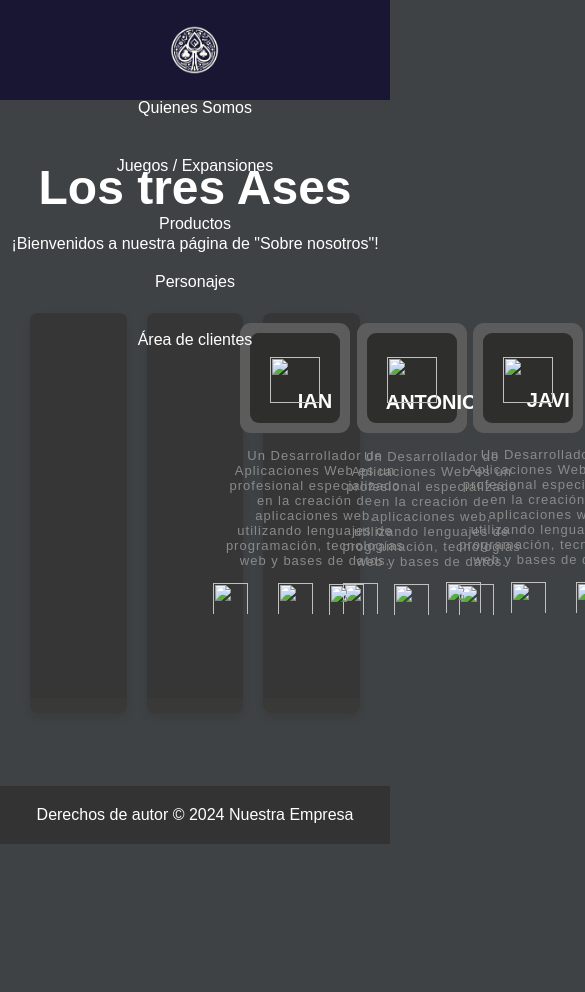
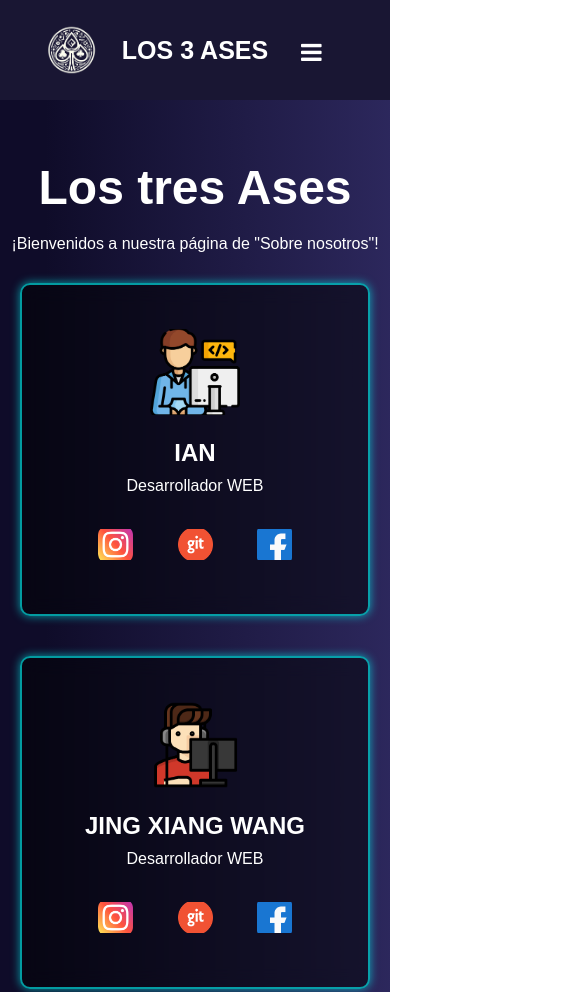
Before and after one commit to wjxant/PROYECTO-INTEGARADOR-HTML-LOS-3-ASES-, a plain HTML site: page quines_somos.html in a window 390 px wide. Shown: the top 992 px of the page, 585 px wide, since content can reach past the window. Before the commit the page ends 844 px from the top, so only its background shows below. Drawn offline with nearby package versions, Linux system fonts and the light colour scheme.

Commit message:
Actualizacion
Responsive

```diff
--- a/css/style.css
+++ b/css/style.css
@@ -3,15 +3,20 @@
     margin: 0;
     padding: 0;
 }
+
+
+
+
+
 html, body{
-    height: 100%;
+     height: 100%; /*para que ocupe el 100% de la ventana */
 }
 body{
     text-align: center;
     font-family: Verdana, Geneva, Tahoma, sans-serif;
 }
 img{
-    width: 500px;
+    width: 500px;/* ajustar el tamaño de todas las imagenes*/
     height: 500px;
 }
 
@@ -19,6 +24,7 @@ a{
     color: inherit;
     text-decoration: none;
 }
+/*contenedor del menu*/
 nav{
     background-color: rgb(25, 22, 51);
     color: #fff;
@@ -29,9 +35,9 @@ nav{
     display: flex;
     margin: auto;
     justify-content: center;
-    z-index: 9999999999;
+    z-index: 9999999999;/*coloca por encima de otrs elementos*/
     width: 100%;
-    position: fixed;
+    position: fixed;/*fija el menu */
 }
 .espacio_menu{
     height: 150px;
@@ -40,7 +46,7 @@ li{
     /* poner en bloque y poner en horiozontal */
     margin-top: -40px;
     display: inline-block;
-    /* color del txt */
+
 }
 /* son las vistas menores de 992px */
 @media screen and (max-width: 992px) {
@@ -48,11 +54,11 @@ li{
         /* poner en bloque y poner en horiozontal */
         margin-top: -40px;
         display: block;
-        /* color del txt */
+
     }
     .item_menu {
         padding: 1px;
-        display: none;
+        display: none; /*oculta el menu*/
         position: relative;
         top: 60px;
         right: -60%;
@@ -88,7 +94,7 @@ li{
         left: 1%;
     }
     li>div{
-        transition: none;
+        transition: none; /*elimina las transiciones*/
     }
     .videoPrincipal{
         margin-top: 65px;
@@ -124,45 +130,18 @@ li{
         margin-top: -290px;
         height: 100%;
     }
-    .container {
-        display: flex;
-        justify-content: center;
+    .threeholder {
+        flex-direction: column;
         align-items: center;
-        flex-wrap: wrap;
-        padding: 20px;
-    }
-    .threeholder {
-        display: flex;
-        justify-content: space-around;
-        flex-wrap: wrap;
-        width: 100%;
     }
 
     .three {
-        flex: 1;
-        max-width: 300px;
-        margin: 10px;
-        box-shadow: 0 4px 8px rgba(0, 0, 0, 0.1);
-        border-radius: 8px;
-        overflow: hidden;
-        background-color: #fff;
-        text-align: center;
-        padding: 20px;
-    }
-
-    .circlepic {
-        width: 100px;
-        height: 100px;
-        background-color: #ddd;
-        border-radius: 50%;
-        margin: 0 auto;
-    }
-
-    .circleborder {
-        padding: 20px;
+        max-width: 80%;
     }
 
 }
+
+
 /* son las vistas mayores de 992px */
 @media screen and (min-width: 992px) {
     li:hover a{
@@ -181,7 +160,7 @@ li{
         /* poner en bloque y poner en horiozontal */
         margin-top: -40px;
         display: inline-block;
-        /* color del txt */
+
     }
     nav{
         display: inline-block;
@@ -190,21 +169,36 @@ li{
         display: none;
     }
     /* findemenu */
+    .container {
+        width: 60%;
+    }
+
+    .threeholder {
+        width: 100%;
+    }
+
+    .three {
+        width: 33.33%;
+    }
+
+    .circleborder {
+        position: relative;
+        display: block;
+        margin: auto;
+    }
+    #videoTrailer{
+        margin-top: -180px;
+    }
+    .infoIndex{
+        margin-top: -110px;
+
+    }
+    .contenido1{
+        margin-top: 220px;
+    }
+}
 
 
-    .contenido1 h2{
-        margin: 100px;
-    }
-    .contenido1 #bloque1{
-        margin: 100px;
-    }
-    #videoTrailer{
-        width: 100%;
-        height: 100%;
-        margin-top: -150px;
-    }
-
-}
 /* li:hover>div{
     opacity: 1;
     left: -25%;
@@ -238,7 +232,7 @@ li>div>div{
 img{
     width: 50%;
     height: 50%;
-    object-fit: cover;
+    object-fit: cover;/*contendor de imagen*/
 }
 .logo_img{
     width: 55px;
@@ -274,7 +268,7 @@ img{
     background-color: red;
     padding: 15px 20px;
     border-radius: 5px;
-    cursor: pointer
+    cursor: pointer/*para que reacciones cuando el cursor ester por encima*/
 }
 #descargar:hover{
     background-color: cadetblue;
@@ -320,124 +314,54 @@ img{
 
 /* quienes somos */
 
-.cabeza p{
+.cabeza p {
     color: white;
 }
-.perfil{
-    width:100%;
-    height: 100%;
+
+.container_quiensomos{
+    max-width: 1200px;
+    margin: auto;
+    display: flex;
+    flex-wrap: wrap;
+    justify-content: center;
+}
+.cartas_quiessomos {
     position: relative;
-
-
-   }
-.social {
-       list-style: none;
-       display: flex;
-       align-items: center;
-       justify-content: center;
-       margin-top: 1px; /* Reducir el margen superior */
-   }
-
-.social li {
-       margin: 0 15px; /* Reducir el margen horizontal entre los iconos */
-   }
-
-.socials a i {
-       font-size: 25px; /* ! Reducir el tamaño de los iconos */
-       color: #fff;
-   }
-
-.social a i:hover {
-       transition: all .5s ease; /* Añadir una transición suave */
-   }
-.threeholder {
-	position: relative;
-	margin: 0 auto;
-	width: 100%; /*esto es para q ocupe toda la vetana */
-	height: 400px;
-  text-align: center;
+    width: 400px;
+    height: auto;
+    margin: 20px;
+    display: inline-block;
+    border-radius: 10px;
+    background: rgba(0, 0, 0, 0.5); /* Fondo negro semi-transparente */
+    backdrop-filter: blur(10px); /* Fondo borroso */
+    border: 2px solid rgba(0, 255, 255, 0.6); /* Borde cian brillante */
+    box-shadow: 0 0 10px rgba(0, 255, 255, 0.6); /* Sombra de color cian */
+    color: white; /* Texto blanco para contraste */
+    padding: 20px; /* Espaciado interno */
 }
 
-.three {
-	display: inline-block;
-	width: 33.333333333%;
-	height: 100%;
-	transition: all 0.25s;
-	border-bottom: 15px solid;
+.foto_perfil img{
+    width: 90px;
+    height: 90px;
+    margin: 20px;
+}
+#redessocialesicons{
+    margin: 20px;
+    width: 35px;
+    height: 35px;
+    margin: 10px;
+}
+.redessociales a{
+    margin: 10px;
+    width: 40px;
+}
+.redessociales li{
+    display: inline-block;
 
 }
-
-.three {
-	background: #363636;
-	border-bottom-color: #393938;
-}
-
-
-
-.three:hover {
-	background: #272626; /* default for hover, can override per class if needed */
-}
-
-.three:hover {
-	background: #272626;
-}
-
-
-
-.circleborder, .circlepic {
-	position: absolute;
-	border-radius: 10%;
-    z-index: 2;
-}
-
-.circleborder {
-	top: 30px;
-	width: 90px;
-	height: 90px;
-	background: #2e2e2d;
-	margin-left: 200px;
-}
-
-.circlepic {
-	top: 20px;
-	width: 110px;
-	height: 110px;
-	background: #5c5c5c;
-	margin-left: 190px;
-}
-
-.threeholder h4, .threeholder p {
-	width: 200px;
-	text-align: center;
-	margin-left: -55px; /*esto es para mover las letras*/
-	color: white;
-}
-
-.threeholder h4 {
-	font-size: 20px;
-	font-weight: bold;
-	margin-top: -70px;
-}
-
-.threeholder p {
-	font-size: 13px;
-	color: #8a8a8a;
-	margin-top: 15px;
-	letter-spacing: 1px;
-}
-
-.three:hover h4 {
-	color: rgb(242, 242, 242);
-}
-
-.three:hover svg{
-	transition: all 0.65s;
-	transform: rotateY(360deg);
-	fill: #aeada8; /* default for hover, can override per class if needed */
-}
-
-.three:hover svg {
-	fill: #858481;
+.redessociales{
+    padding-top: 30px;
+    margin: 20px;
 }
 
 
@@ -446,10 +370,10 @@ footer {
     color: #fff;
     padding: 10px 20px;
     text-align: center;
-    position: fixed;
     bottom: 0;
     width: 100%;
     z-index: 999;
+    margin-bottom: 1px;
 }
 
 
@@ -508,12 +432,12 @@ footer {
     position: relative;
     top: 40px;
     z-index: 1;
-    filter: drop-shadow(5px 5px 4px rgba(0, 0, 0, 0.5));
+    filter: drop-shadow(5px 5px 4px rgba(0, 0, 0, 0.5));/*sombreado*/
     transition: all ease 400ms;
 }
 .card:hover .cover img{
     top: 0px;
-    filter: none;
+    filter: none;/*elemina los filtros del elemento*/
 }
 .card .img_back{
     width: 100%;
@@ -580,7 +504,7 @@ puede ser p, img, videos, etc., en funcion de su posicion y los situaciones entr
 .card .description input{
     padding: 10px 40px;
     margin: 20px auto 0 auto;
-    border: none;
+    border: none;/*elimina el borde*/
     display: block;
     background: #A6359D;
     color: white;
@@ -605,19 +529,7 @@ puede ser p, img, videos, etc., en funcion de su posicion y los situaciones entr
     box-sizing: border-box;
     font-family: sans-serif;
 }
-body{
-     /* display: flex;  */
-    /*propiedades para alinear y ajustar mejor las cartas */
-    flex-wrap: wrap;
-    align-items: center;
-    justify-content: center;
-    min-height: 100vh;
-    background: rgb(63, 66, 68);
-    background-image: url(fondo.jpg);
-    background-repeat: no-repeat;
-    background-attachment: fixed;
-    background-size: 100% 100%;
-}
+
 .card{
     position: relative;
     width: 300px;
@@ -642,7 +554,7 @@ body{
 
 
 .card .front{
-    transform: perspective(600px) rotateY(0deg);
+    transform: perspective(600px) rotateY(0deg);/*para rotar las cartas*/
     box-shadow: 0px 5px 10px #000;
 }
 
@@ -661,7 +573,7 @@ body{
 .card img[alt="Personaje1"]  {
 
     background-image: url('../img/FondoPersonaje1.jpg');
-    background-size: cover;
+    background-size: cover;/*Para que se pongan de fondo*/
     background-position: center;
 }
 
@@ -754,7 +666,10 @@ body{
 .card:hover .back{
     transform: perspective(600px) rotateY(360deg);
 }
+#separadarproductos{
+    margin: 40px;
 
+}
 
 
 /* login */
@@ -806,8 +721,7 @@ input[type="text"], input[type="password"]{
     padding: 17px 40px;
     border-radius: 7px;
     cursor: pointer;
-    /* display: inline-block;
-    position: relative; */
+
 
 
 }
@@ -913,9 +827,10 @@ p{
 
 
 main {
-    background-color: rgb(83, 80, 76);
+    background-color: rgba(83, 80, 76, 0.5); /* Fondo con transparencia */
     display: flex;
     flex-wrap: wrap;
+    backdrop-filter: blur(5px); /* Aplicar desenfoque */
 }
 
 main section {
@@ -937,13 +852,7 @@ section.images img {
 }
 
 
-
-/*PequeÃ±os resteos*/
-
-h1,
-h3,
-h4,
-p {
+h1,h3,h4,p {
     margin: 0px;
     padding: 10px;
 }
@@ -1003,4 +912,11 @@ header {
         width: 50%;
         height: auto;
     }
+    .threeholder{
+        width: 100%;
+    }
+    .three{
+        width: -33%;
+    }
+
 }
--- a/quines_somos.html
+++ b/quines_somos.html
@@ -5,121 +5,182 @@
     <meta name="viewport" content="width=device-width, initial-scale=1.0">
     <link rel="stylesheet" href="css/style.css">
     <link rel="shortcut icon" href="icon/Logo3ASES.png" type="image/x-icon"><!--agregar logo mediante link:favicon-->
-    <title>Quiees Somos</title>
+    <title>Quienes Somos</title>
+    <script src="https://ajax.googleapis.com/ajax/libs/jquery/3.3.1/jquery.min.js"></script>
+    <link rel="stylesheet" href="https://cdnjs.cloudflare.com/ajax/libs/font-awesome/4.7.0/css/font-awesome.min.css">
+    <script src="script.js"></script>
+
+    <style>
+        body {
+        margin: 0;
+        padding: 0;
+        font-family: Arial, sans-serif;
+        color: #fff;
+        background: linear-gradient(to bottom right, #0f0c29, #302b63, #24243e);
+        background-size: 100% 1000000px;
+    }
+    </style>
+
+
+
+
 </head>
-<body>
-    <!-- INICIO DE MENU -->
-    <nav>
+<body class="color1">
+
+
+
+     <!-- INICIO DE MENU -->
+     <nav>
         <ul>
-            <li>
-                <a href="index.html">
+            <li class="cantenerdor_logo">
+                <a href="index.html" class="uno">
                     <img class="logo_img" src="icon/logoblanco.png" alt="">
                 </a>
             </li>
-            <li>
-                <a href="quines_somos.html">Quienes Somos</a>
 
+
+            <li class="menu">
+                <div class="iconmenu"><i class="fa fa-bars" style="font-size:24px"></i></div>
             </li>
-            <li>
+            <li class="titulo">
+                <h1>LOS 3 ASES</h1>
+            </li>
+
+            <li class="item_menu">
+                <a href="quines_somos.html" >Quienes Somos</a>
+            </li>
+            <li class="item_menu">
                 <a href="Juegos_Expansiones.html">Juegos / Expansiones</a>
 
             </li>
-            <li>
-                <a href="Productos.html">Productos</a>
+            <li class="item_menu">
+                <a href="Productos.html" >Productos</a>
 
             </li>
-            <li>
-                <a href="Personaje.html">Personajes</a>
+            <li class="item_menu">
+                <a href="Personaje.html" >Personajes</a>
 
             </li>
-            <li>
-                <a href="login.html">Área de clientes</a>
+            <li class="item_menu">
+                <a href="login.html" >Área de clientes</a>
 
             </li>
+
         </ul>
     </nav>
+    <script>
+        $(function(){
+            //Captura del evento para mostrar u ocultar el menu
+            $(".iconmenu").click(function(){
+                $(".item_menu").toggle();
+        });
+        $(window).resize(function(){
+             var anchura =$(this).width();
+             if (anchura > 993) {
+                $(".item_menu").show();
+             }
+        });
+        });
+    </script>
+    <!-- FIN DE MENU -->
     <div class="espacio_menu"></div>
 
     <div class="cabeza">
         <h1>Los tres Ases</h1>
         <p>¡Bienvenidos a nuestra página de "Sobre nosotros"!</p>
     </div>
-    <div class="container">
+    <div class="container_quiensomos">
+        <div class="cartas_quiessomos">
+            <div class="foto_perfil">
+                <img src="img/perfil1.png" alt="">
+            </div>
+            <div class="descripcion">
+                <h2>IAN</h2>
+                <p>Desarrollador WEB</p>
+            </div>
+            <div class="redessociales">
+                <ul>
+                    <li>
+                        <a href="https://www.instagram.com/" target="_blank" id="linkredessociales">
+                            <img src="icon/instagram.png" alt="" id="redessocialesicons">
+                        </a>
+                    </li>
+                    <li>
+                        <a href="https://git-scm.com/"  target="_blank"id="linkredessociales">
+                            <img src="icon/git.png" alt="" id="redessocialesicons">
+                        </a>
+                    </li>
+                    <li>
+                        <a href="https://es-es.facebook.com/" target="_blank" id="linkredessociales">
+                            <img src="icon/facebook.png" alt="" id="redessocialesicons">
+                        </a>
+                    </li>
+                </ul>
+            </div>
+        </div>
 
-		<div class="threeholder">
-			<div class="three">
+        <div class="cartas_quiessomos">
+            <div class="foto_perfil">
+                <img src="img/perfil3.png" alt="">
+            </div>
+            <div class="descripcion">
+                <h2>JING XIANG WANG</h2>
+                <p>Desarrollador WEB</p>
+            </div>
+            <div class="redessociales">
+                <ul>
+                    <li>
+                        <a href="https://www.instagram.com/" target="_blank" id="linkredessociales">
+                            <img src="icon/instagram.png" alt="" id="redessocialesicons">
+                        </a>
+                    </li>
+                    <li>
+                        <a href="https://git-scm.com/" target="_blank" id="linkredessociales">
+                            <img src="icon/git.png" alt="" id="redessocialesicons">
+                        </a>
+                    </li>
+                    <li>
+                        <a href="https://es-es.facebook.com/" target="_blank" id="linkredessociales">
+                            <img src="icon/facebook.png" alt="" id="redessocialesicons">
+                        </a>
+                    </li>
+                </ul>
+            </div>
+        </div>
 
-				<div class="circlepic">
+        <div class="cartas_quiessomos">
+            <div class="foto_perfil">
+                <img src="img/perfirl2.png" alt="">
+            </div>
+            <div class="descripcion">
+                <h2>FANGYUE WU</h2>
+                <p>Desarrollador WEB</p>
+            </div>
+            <div class="redessociales">
+                <ul>
+                    <li>
+                        <a href="https://www.instagram.com/" target="_blank" id="linkredessociales">
+                            <img src="icon/instagram.png" alt="" id="redessocialesicons">
+                        </a>
+                    </li>
+                    <li>
+                        <a href="https://git-scm.com/" target="_blank" id="linkredessociales">
+                            <img src="icon/git.png" alt="" id="redessocialesicons">
+                        </a>
+                    </li>
+                    <li>
+                        <a href="https://es-es.facebook.com/" target="_blank" id="linkredessociales">
+                            <img src="icon/facebook.png" alt="" id="redessocialesicons">
+                        </a>
+                    </li>
+                </ul>
+            </div>
+        </div>
 
-				</div>
+    </div>
 
-				<div class="circleborder">
-
-                        <img src="img/perfil1.png" class="perfil" alt="">
-
-
-					<svg  version="1.1" x="0px" y="0px" viewBox="-9 -10 80 63"  xml:space="preserve">
-					</svg>
-					<h4>IAN
-                    </h4>
-					<p>Un Desarrollador de Aplicaciones Web es un profesional especializado en la creación de aplicaciones web, utilizando lenguajes de programación, tecnologías web y bases de datos.
-                        <ul class="social">
-                        <li><a href="https://es-es.facebook.com/"><img src="img/facebook.png" alt=""></a></li>
-                            <li><a href="https://www.instagram.com/"><img src="img/instagram.png" alt=""></a></li>
-                            <li><a href="https://x.com/"><img src="img/gorjeo.png" alt=""></a></li>
-
-                        </ul>
-                    </p>
-
-                </div>
-			</div><div class="three">
-				<div class="circlepic">
-
-				</div>
-				<div class="circleborder">
-                    <img src="img/perfirl2.png" class="perfil" alt="">
-			<svg version="1.1" id="Capa_1" viewBox="-32 -30 150 120" ;
-                xml:space="preserve"></svg>
-
-					<h4>ANTONIO</h4>
-					<p>Un Desarrollador de Aplicaciones Web es un profesional especializado en la creación de aplicaciones web, utilizando lenguajes de programación, tecnologías web y bases de datos.</p>
-                    <ul class="social">
-                        <li><a href="https://es-es.facebook.com/"><img src="img/facebook.png" alt=""></a></li>
-                        <li><a href="https://www.instagram.com/"><img src="img/instagram.png" alt=""></a></li>
-                        <li><a href="https://x.com/"><img src="img/gorjeo.png" alt=""></a></li>
-
-                    </ul>
-                </div>
-
-			</div><div class="three">
-			<div class="circlepic">
-
-				</div>
-
-
-				<div class="circleborder">
-                    <img src="img/perfil3.png" class="perfil" alt="">
-
-					<svg version="1.1" id="Capa_1"  x="0px" y="0px" viewBox="-100 -50 800 600";>
-
-					</svg>
-
-					<h4>JAVI</h4>
-					<p>Un Desarrollador de Aplicaciones Web es un profesional especializado en la creación de aplicaciones web, utilizando lenguajes de programación, tecnologías web y bases de datos.</p>
-                    <ul class="social">
-                        <li><a href="https://es-es.facebook.com/"><img src="img/facebook.png" alt=""></a></li>
-                        <li><a href="https://www.instagram.com/"><img src="img/instagram.png" alt=""></a></li>
-                        <li><a href="https://x.com/"><img src="img/gorjeo.png" alt=""></a></li>
-
-                    </ul>
-                </div>
-
-
-			</div>
-		</div>
-
-        <footer>
-            <p>Derechos de autor &copy; 2024 Nuestra Empresa</p>
-        </footer>
+    <footer>
+        <p>Derechos de autor &copy; 2024 Universidad Europea</p>
+    </footer>
 </body>
 </html>
```
Also changed, not shown: CrearCuenta.html (+0 -3 lines), Juegos_Expansiones.html (+22 -10 lines), Personaje.html (+20 -9 lines), Productos.html (+15 -10 lines), index.html (+7 -1 lines), login.html (+1 -3 lines), icon/facebook.png (added), icon/git.png (added), icon/instagram.png (added), img/facebook.png (added), img/fondo20.jpg (added), img/fondo21.jpg (added), img/fondo22.jpg (added), img/gorjeo.png (added), 4 more files.
